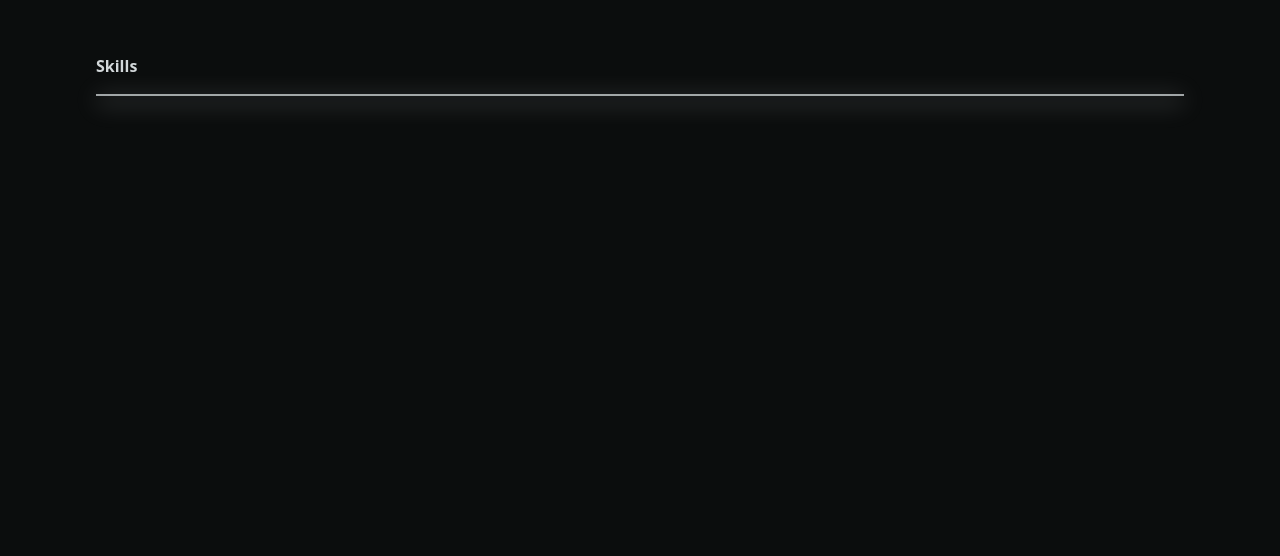
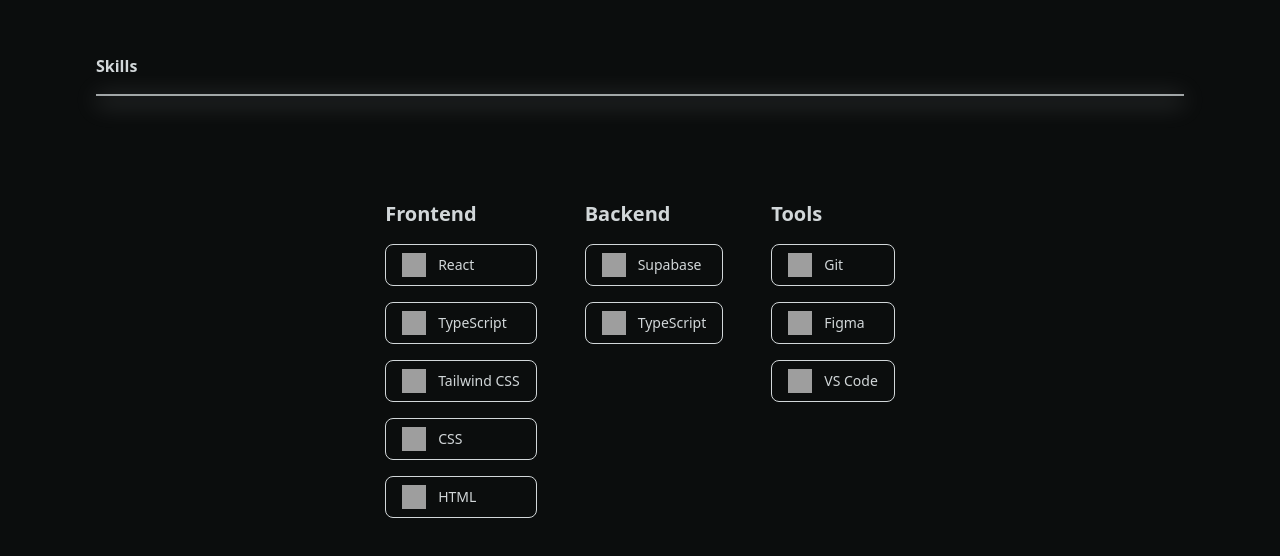
Before and after one commit to lcizmarev21/personal-portfolio, a React (Vite) app: page / in a window 1280 px wide. Shown: the part 1546-2102 px from the top of the page. Built offline with nearby package versions, Linux system fonts and the light colour scheme; grey boxes are pictures that could not be loaded.

Commit message:
Made grid for skills and fixed bars bleeding into navbar

```diff
--- a/src/components/layout/Navbar.tsx
+++ b/src/components/layout/Navbar.tsx
@@ -1,6 +1,6 @@
 export default function Navbar() {
     return (
-        <nav className="fixed top-0 left-0 w-full flex justify-end px-8 py-4 bg-[#0B0D0D]">
+        <nav className="fixed top-0 left-0 w-full flex justify-end px-8 py-4 bg-[#0B0D0D] z-50">
             <ul className="flex flex-row gap-8">
                 <li>
                     Home
--- /dev/null
+++ b/src/components/ui/SkillCard.tsx
@@ -0,0 +1,19 @@
+import type { Skill } from '../../types/skills.ts';
+
+type Props = {
+    skill: Skill;
+}
+
+export default function SkillCard({ skill }: Props) {
+    return (
+        <div className="flex items-center gap-3 border border-[#D2D7D9] rounded-lg px-4 py-2">
+
+            <img src={skill.icon} alt={`${skill.name} icon`} className="w-6 h-6" />
+
+            <span className="text-sm font-medium">
+                {skill.name}
+            </span>
+        </div>
+
+    );
+}
--- /dev/null
+++ b/src/components/ui/SkillLayout.tsx
@@ -0,0 +1,35 @@
+import SkillCard from "./SkillCard";
+import { frontend , backend, tools } from "../../data/skills_data.ts";
+
+export default function SkillLayout() {
+    return (
+        <div className="mt-24 flex flex-row gap-12 justify-center">
+            <div>
+                <h2 className="text-xl font-bold mb-4">Frontend</h2>
+                <div className="flex flex-col gap-4">
+                    {frontend.map((skill) => (
+                        <SkillCard key={skill.name} skill={skill} />
+                    ))}
+                </div>
+            </div>
+
+            <div>
+                <h2 className="text-xl font-bold mb-4">Backend</h2>
+                <div className="flex flex-col gap-4">
+                    {backend.map((skill) => (
+                        <SkillCard key={skill.name} skill={skill} />
+                    ))}
+                </div>
+            </div>
+
+            <div>
+                <h2 className="text-xl font-bold mb-4">Tools</h2>
+                <div className="flex flex-col gap-4">
+                    {tools.map((skill) => (
+                        <SkillCard key={skill.name} skill={skill} />
+                    ))}
+                </div>
+            </div>
+        </div>
+    );
+}
--- /dev/null
+++ b/src/data/skills_data.ts
@@ -0,0 +1,50 @@
+import type { Skill } from '../types/skills.ts';
+
+export const frontend: Skill[] = [
+    {
+        name: 'React',
+        icon: '/assets/skills/react.svg'
+    },
+    {
+        name: 'TypeScript',
+        icon: '/assets/skills/typescript.svg'
+    },
+    {
+        name: 'Tailwind CSS',
+        icon: '/assets/skills/tailwind.svg'
+    },
+    {
+        name: 'CSS',
+        icon: '/assets/skills/css.svg'
+    },
+    {
+        name: 'HTML',
+        icon: '/assets/skills/html.svg'
+    },
+];
+
+export const backend: Skill[] = [
+    {
+        name: 'Supabase',
+        icon: '/assets/skills/supabase.svg'
+    },
+    {
+        name: 'TypeScript',
+        icon: '/assets/skills/typescript.svg'
+    }
+];
+
+export const tools: Skill[] = [
+    {
+        name: 'Git',
+        icon: '/assets/skills/git.svg'
+    },
+    {
+        name: 'Figma',
+        icon: '/assets/skills/figma.svg'
+    },
+    {
+        name: 'VS Code',
+        icon: '/assets/skills/vscode.svg'
+    }
+];
--- a/src/features/skills/Skills.tsx
+++ b/src/features/skills/Skills.tsx
@@ -1,4 +1,6 @@
-export default function Projects() {
+import SkillLayout from "../../components/ui/SkillLayout.tsx";
+
+export default function Skills() {
     return (
        <section
             id="skills"
@@ -17,6 +19,10 @@
                     <div className="h-2 bg-[#D2D7D9] blur-md opacity-25 w-full"></div>
                 </div>
 
+                <div className="mt-10">
+                    <SkillLayout />
+                </div>
+
             </div>
         </section>
     );
--- a/src/types/skills.ts
+++ b/src/types/skills.ts
@@ -1,5 +1,4 @@
 export type Skill = {
     name: string;
     icon: string;
-    type: string;
 }
```
